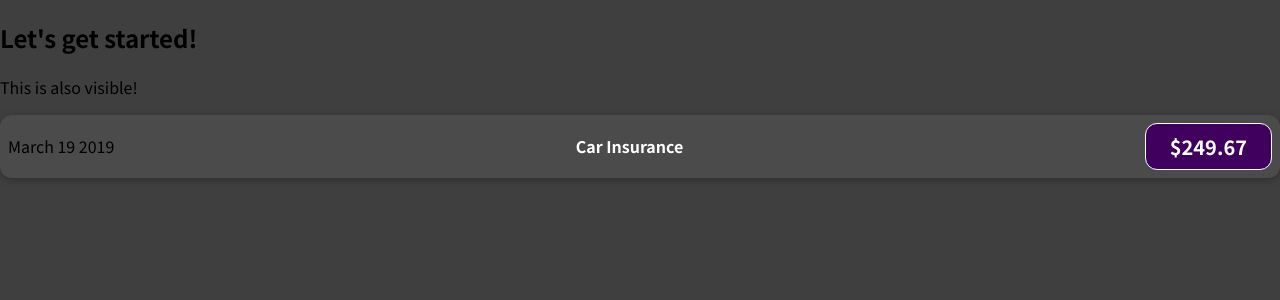
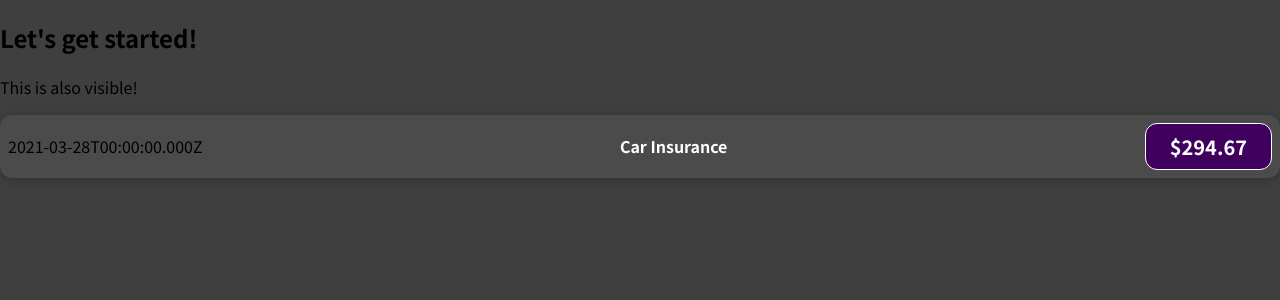
Before and after one commit to rmohanmd/Expense-Tracker, a JavaScript app: page / in a window 1280 px wide. Shown: the top 300 px of the page. Built offline with nearby package versions, Linux system fonts and the light colour scheme.

Commit message:
Changed from hardcoded data to varibles

```diff
--- a/src/components/ExpenseItem.js
+++ b/src/components/ExpenseItem.js
@@ -1,13 +1,16 @@
 import "./ExpenseItem.css";
 
 function ExpenseItem() {
+  const expenseDate = new Date(2021, 2, 28);
+  const expenseTitle = "Car Insurance";
+  const expenseAmount = 294.67;
   return (
     <div className="expense-item">
-      <div>March 19 2019</div>
+      <div>{expenseDate.toISOString()}</div>
       <div claaName="expense-item__description">
-        <h2>Car Insurance</h2>
+        <h2>{expenseTitle}</h2>
       </div>
-      <div className="expense-item__price">$249.67</div>
+      <div className="expense-item__price">${expenseAmount}</div>
     </div>
   );
 }
```
